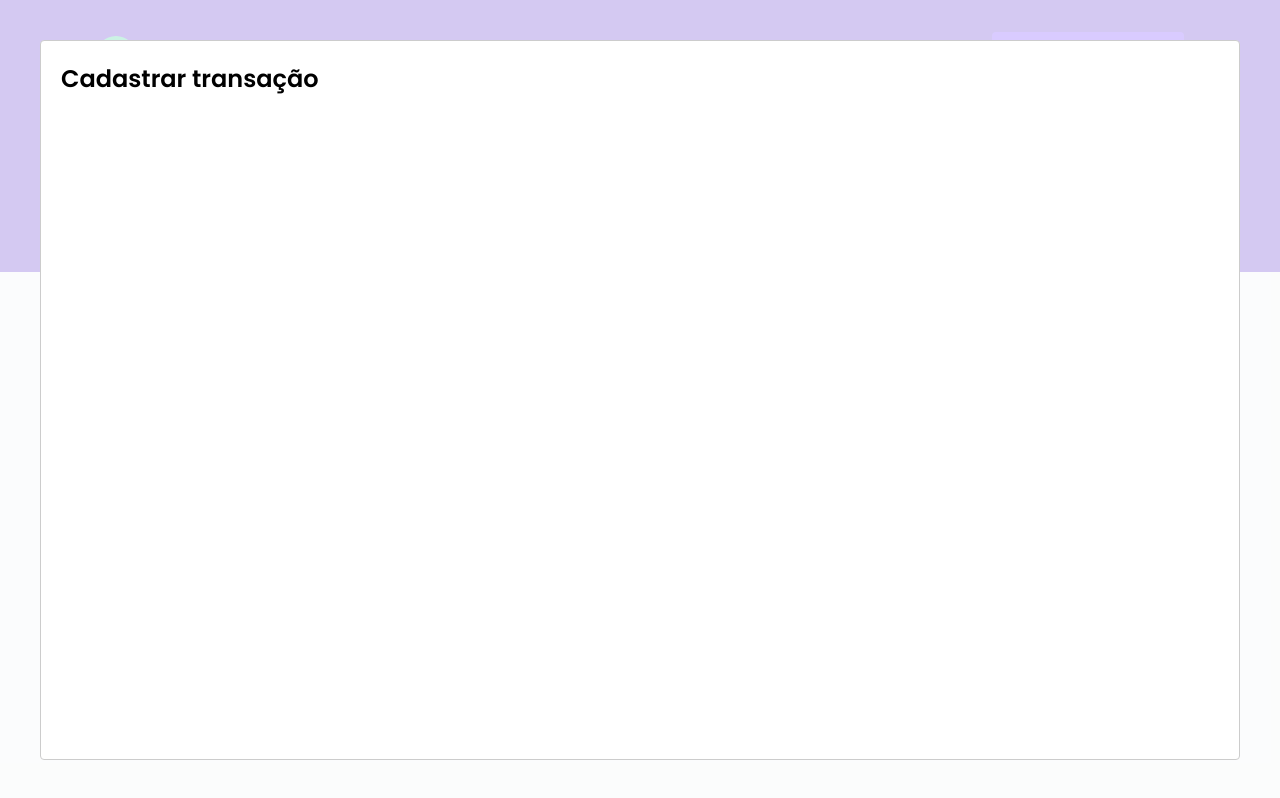
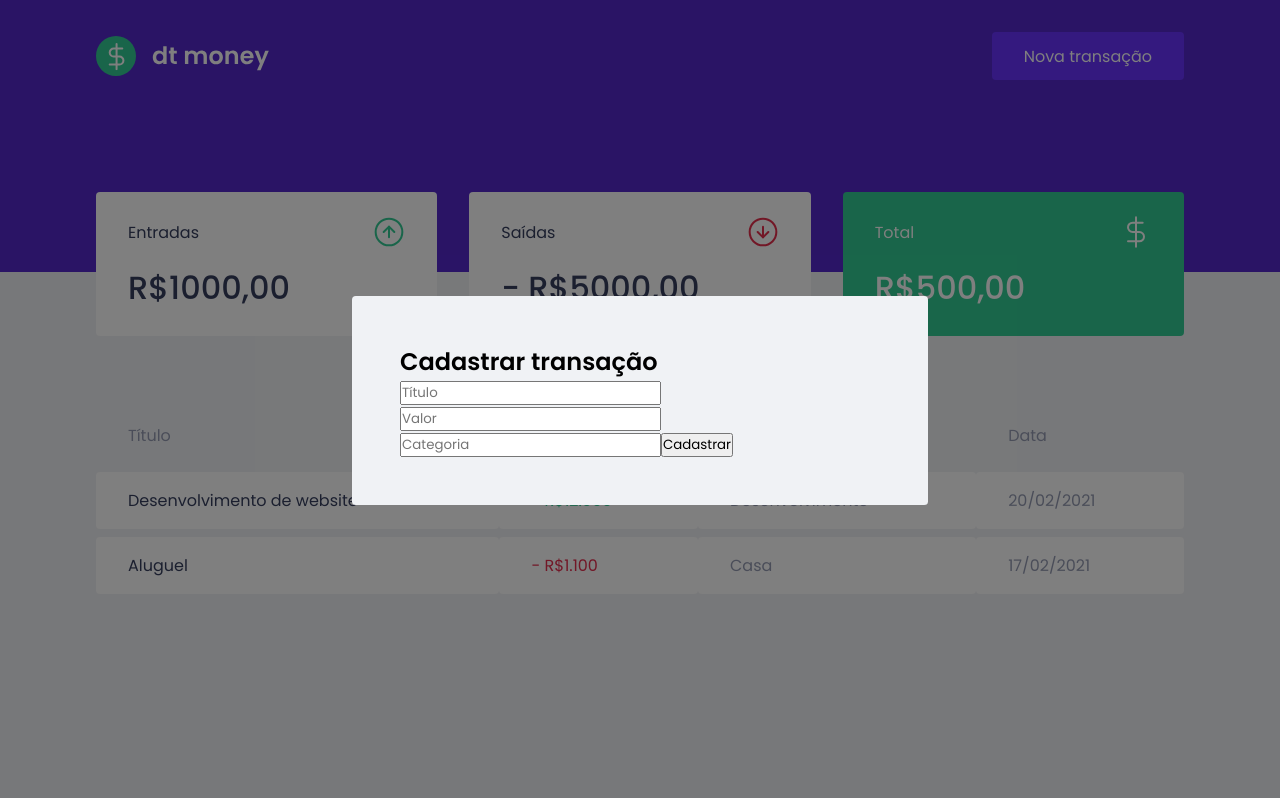
Before and after one commit to nathanbraz/dtmoney, a React (Create React App) app: page / in a window 1280 px wide. Both pictures are taken after a click on the button "Nova transação". Built offline with nearby package versions, Linux system fonts and the light colour scheme; no server answers; what miragejs would draw is missing.

Commit message:
Adicionando formulario na modal

```diff
--- a/src/components/Header/index.tsx
+++ b/src/components/Header/index.tsx
@@ -1,4 +1,3 @@
-import { useState } from 'react';
 import logoImg from '../../assets/logo.svg';
 
 import { Container, Content } from './styles';
--- a/src/components/NewTransactionModal/index.tsx
+++ b/src/components/NewTransactionModal/index.tsx
@@ -1,4 +1,5 @@
 import Modal from 'react-modal';
+import { Container } from './style';
 
 interface NewTransactionModalProps {
   isOpen: boolean;
@@ -7,8 +8,16 @@
 
 export function NewTransactionModal ({ isOpen, onRequestClose}: NewTransactionModalProps) {
   return (
-    <Modal isOpen={isOpen} onRequestClose={onRequestClose}>
-      <h2>Cadastrar transação</h2>
+    <Modal isOpen={isOpen} onRequestClose={onRequestClose} overlayClassName="react-modal-overlay" className="react-modal-content">
+      <Container>
+        <h2>Cadastrar transação</h2>
+
+        <input type="text" placeholder="Título" />
+        <input type="number" placeholder="Valor" />
+        <input type="text" placeholder="Categoria" />
+
+        <button type="submit">Cadastrar</button>
+      </Container>
     </Modal>
   );
 }
--- a/src/components/NewTransactionModal/style.ts
+++ b/src/components/NewTransactionModal/style.ts
@@ -1,5 +1,5 @@
 import styled from "styled-components";
 
-export const Container = styled.div`
+export const Container = styled.form`
 
 `;
--- a/src/styles/global.ts
+++ b/src/styles/global.ts
@@ -53,4 +53,27 @@
     opacity: 0.6;
     cursor: not-allowed;
   }
+
+  .react-modal-overlay {
+    background: rgba(0, 0, 0, 0.5);
+    position: fixed;
+    top: 0;
+    bottom: 0;
+    left: 0;
+    right: 0;
+
+    display: flex;
+    align-items: center;
+    justify-content: center;
+  }
+
+  .react-modal-content {
+    width: 100%;
+    max-width: 576px;
+    background: var(--background);
+    padding: 3rem;
+    position: relative;
+    border-radius: 0.24rem;
+  }
+
 `
```
